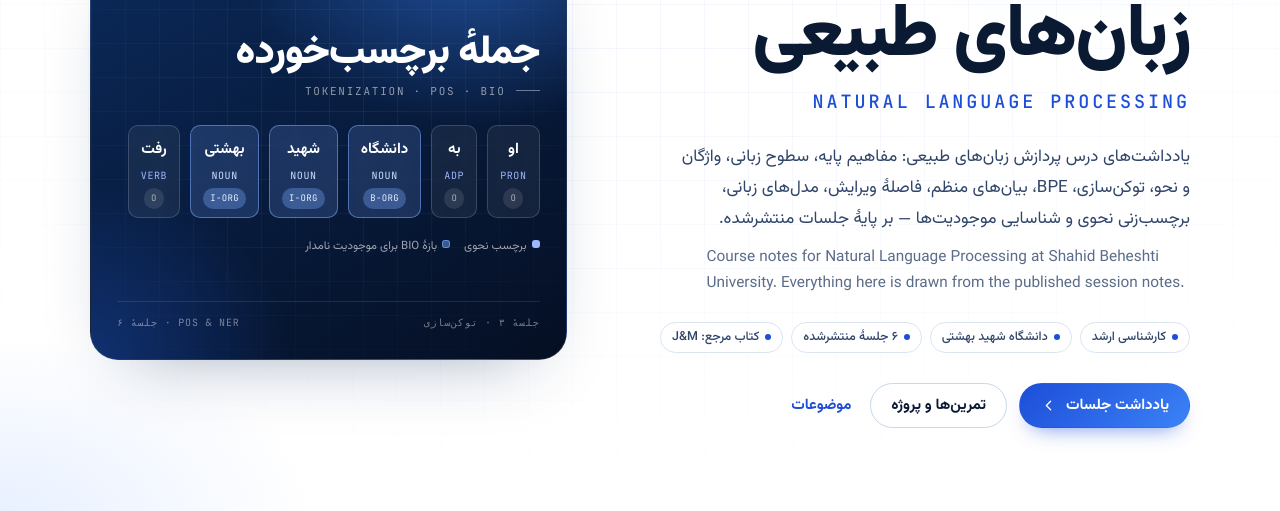
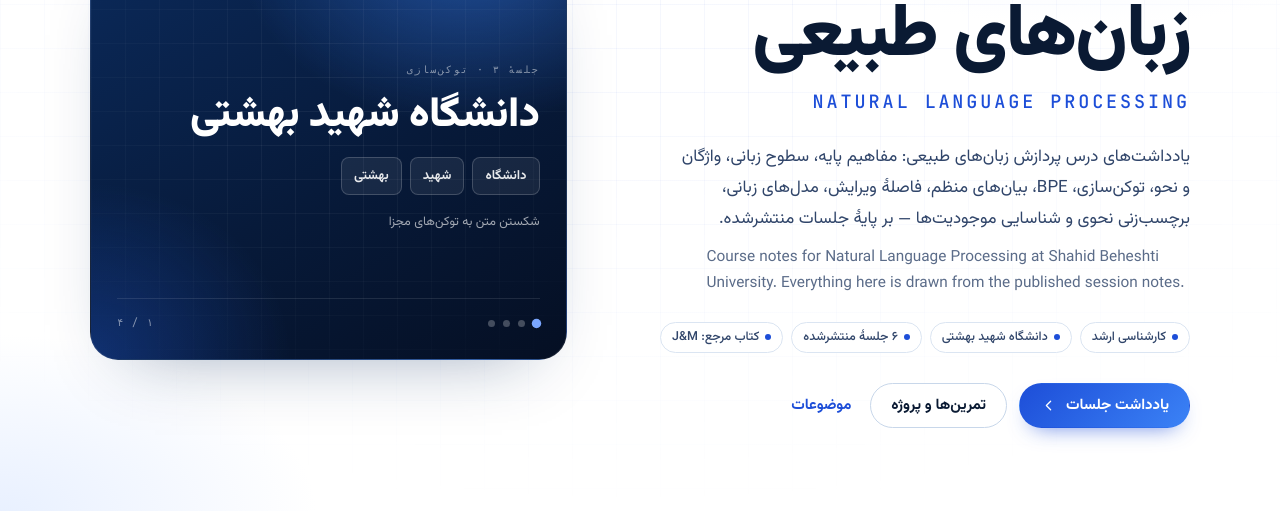
Before and after one commit to soheilnazari2001/nlp-sbu, a plain HTML site: page index.html in a window 1280 px wide. Shown: the part 289-800 px from the top of the page. Drawn offline with Linux system fonts and the light colour scheme.

Commit message:
Turn hero panel into a concept slideshow
Replace the static annotated-sentence panel with a four-slide
carousel cycling through real course concepts (tokenization, bigram
language model, POS tagging, NER with BIO), with dots, a slide
counter, fade transition, hover pause, and reduced-motion support.

Co-Authored-By: Claude Code <noreply@anthropic.com>

```diff
--- a/assets/css/site.css
+++ b/assets/css/site.css
@@ -446,56 +446,52 @@ hr { border: 0; border-top: 1px solid var(--line); margin: 2.2rem 0; }
 .panel-dots { display: flex; gap: 6px; }
 .panel-dots span { width: 6px; height: 6px; border-radius: 50%; background: rgba(255,255,255,.28); }
 .panel-dots span:first-child { background: #7aa6ff; }
-.panel-demo { position: relative; padding-block: 26px; }
-.panel-word {
-  font-size: clamp(1.8rem, 3.2vw, 2.5rem); font-weight: 900; line-height: 1.2;
-  color: #fff; letter-spacing: -0.02em; margin-bottom: 4px;
+.slides {
+  position: relative; flex: 1; display: flex; flex-direction: column;
+  justify-content: center; padding-block: 18px;
 }
-.panel-sub {
-  font-family: var(--mono); font-size: 11px; letter-spacing: .16em;
-  text-transform: uppercase; color: rgba(255,255,255,.55);
-  display: flex; align-items: center; gap: 10px;
+.slide { display: none; }
+.slide.is-active { display: block; animation: slide-in .55s ease both; }
+@keyframes slide-in {
+  from { opacity: 0; transform: translateY(8px); }
+  to { opacity: 1; transform: none; }
 }
-.panel-sub::before { content: ""; width: 24px; height: 1px; background: rgba(255,255,255,.4); }
-.panel-sentence {
-  margin-top: 24px; display: flex; flex-wrap: wrap; gap: 10px;
+.slide-eyebrow {
+  font-family: var(--mono); font-size: 10px; letter-spacing: .18em;
+  text-transform: uppercase; color: rgba(255,255,255,.5);
 }
-.tok {
-  display: flex; flex-direction: column; align-items: center; gap: 3px;
-  padding: 10px 12px 8px; border-radius: 10px;
-  border: 1px solid rgba(255,255,255,.16);
-  background: rgba(255,255,255,.06);
-  backdrop-filter: blur(4px);
+.slide-main {
+  margin-top: 10px; font-size: clamp(1.7rem, 3.4vw, 2.6rem); font-weight: 900;
+  color: #fff; line-height: 1.3; letter-spacing: -0.01em;
 }
-.tok-word { font-size: 15px; font-weight: 700; color: #fff; }
-.tok-pos {
-  font-family: var(--mono); font-size: 10px; letter-spacing: .06em;
-  color: #9db8ff;
+.slide-main.mono { font-family: var(--mono); letter-spacing: 0; }
+.slide-main.ent { color: #cfe0ff; }
+.slide-chips { margin-top: 14px; display: flex; flex-wrap: wrap; gap: 8px; }
+.chip-sl {
+  font-size: 13px; font-weight: 700; padding: 6px 12px; border-radius: 8px;
+  border: 1px solid rgba(255,255,255,.18); background: rgba(255,255,255,.07);
+  color: rgba(255,255,255,.9);
 }
-.tok-bio {
-  font-family: var(--mono); font-size: 9px; letter-spacing: .04em;
-  padding: 2px 7px; border-radius: 999px;
-  background: rgba(255,255,255,.1); color: rgba(255,255,255,.6);
+.slide-rows { margin-top: 14px; display: flex; flex-wrap: wrap; gap: 12px; }
+.row-tok { display: inline-flex; flex-direction: column; align-items: center; gap: 4px; font-size: 15px; font-weight: 700; color: #fff; }
+.row-tok i { font-style: normal; font-family: var(--mono); font-size: 10px; color: #9db8ff; }
+.row-bio {
+  font-family: var(--mono); font-size: 10.5px; padding: 5px 11px; border-radius: 999px;
+  background: rgba(122,166,255,.2); border: 1px solid rgba(122,166,255,.55); color: #eaf2ff;
 }
-.tok--ent { background: rgba(122,166,255,.18); border-color: rgba(122,166,255,.55); }
-.tok--ent .tok-pos { color: #cfe0ff; }
-.tok--ent .tok-bio { background: rgba(122,166,255,.35); color: #eaf2ff; }
-.panel-legend {
-  margin-top: 18px; display: flex; flex-wrap: wrap; gap: 14px;
-  font-size: 11.5px; color: rgba(255,255,255,.6);
+.slide-note { margin-top: 16px; font-size: 12.5px; color: rgba(255,255,255,.62); }
+.slide-ctrl {
+  display: flex; align-items: center; justify-content: space-between;
+  border-top: 1px solid rgba(255,255,255,.1); padding-top: 14px;
 }
-.panel-legend .lg {
-  display: inline-block; width: 8px; height: 8px; border-radius: 3px;
-  margin-inline-end: 5px; vertical-align: 1px;
+.slide-dots { display: flex; gap: 8px; }
+.sdot {
+  width: 7px; height: 7px; border-radius: 50%; padding: 0;
+  background: rgba(255,255,255,.25); border: 0;
+  transition: background .25s, transform .25s;
 }
-.lg--pos { background: #9db8ff; }
-.lg--bio { background: rgba(122,166,255,.45); border: 1px solid rgba(122,166,255,.7); }
-.panel-caption {
-  margin-top: 12px; display: flex; justify-content: space-between; gap: 10px;
-  font-family: var(--mono); font-size: 10px; letter-spacing: .08em;
-  color: rgba(255,255,255,.45); border-top: 1px solid rgba(255,255,255,.1);
-  padding-top: 12px;
-}
+.sdot.is-active { background: #7aa6ff; transform: scale(1.35); }
+.slide-count { font-family: var(--mono); font-size: 10.5px; color: rgba(255,255,255,.5); letter-spacing: .1em; }
 @media (max-width: 940px) {
   .hero-inner { grid-template-columns: 1fr; padding-block: 48px 56px; }
   .hero-panel { min-height: 340px; max-width: 560px; }
@@ -503,10 +499,8 @@ hr { border: 0; border-top: 1px solid var(--line); margin: 2.2rem 0; }
 }
 @media (max-width: 520px) {
   .hero-panel { min-height: 300px; padding: 20px; border-radius: 22px; }
-  .panel-word { font-size: 1.7rem; }
-  .panel-sentence { gap: 6px; }
-  .tok { padding: 8px 9px 6px; }
-  .tok-word { font-size: 13px; }
+  .slide-main { font-size: 1.6rem; }
+  .slide-rows { gap: 8px; }
 }
 
 /* ---------- Stats strip ---------- */
--- a/assets/js/site.js
+++ b/assets/js/site.js
@@ -215,3 +215,40 @@
     el.textContent = String(new Date().getFullYear());
   });
 })();
+
+/* ---------- hero slideshow ---------- */
+(function () {
+  var wrap = document.querySelector("[data-slides]");
+  if (!wrap) return;
+  var slides = Array.prototype.slice.call(wrap.querySelectorAll(".slide"));
+  var dots = Array.prototype.slice.call(document.querySelectorAll(".sdot"));
+  var count = document.querySelector("[data-slide-count]");
+  var idx = 0;
+  var timer = null;
+  var delay = 4500;
+  var reduced = window.matchMedia("(prefers-reduced-motion: reduce)").matches;
+
+  function show(i) {
+    idx = (i + slides.length) % slides.length;
+    slides.forEach(function (s, k) { s.classList.toggle("is-active", k === idx); });
+    dots.forEach(function (d, k) { d.classList.toggle("is-active", k === idx); });
+    if (count) count.textContent = faNumber(idx + 1) + " / " + faNumber(slides.length);
+  }
+  function stop() {
+    if (timer) { clearInterval(timer); timer = null; }
+  }
+  function play() {
+    stop();
+    if (!reduced) timer = setInterval(function () { show(idx + 1); }, delay);
+  }
+  dots.forEach(function (d) {
+    d.addEventListener("click", function () {
+      show(Number(d.getAttribute("data-goto")));
+      play();
+    });
+  });
+  wrap.addEventListener("mouseenter", stop);
+  wrap.addEventListener("mouseleave", play);
+  show(0);
+  play();
+})();
--- a/index.html
+++ b/index.html
@@ -82,25 +82,52 @@
           <span class="panel-label">NLP @ SBU · Course notes</span>
           <span class="panel-dots"><span></span><span></span><span></span></span>
         </div>
-        <div class="panel-demo">
-          <div class="panel-word">جملهٔ برچسب‌خورده</div>
-          <div class="panel-sub">tokenization · POS · BIO</div>
-          <div class="panel-sentence" dir="rtl">
-            <span class="tok"><span class="tok-word">او</span><span class="tok-pos">PRON</span><span class="tok-bio">O</span></span>
-            <span class="tok"><span class="tok-word">به</span><span class="tok-pos">ADP</span><span class="tok-bio">O</span></span>
-            <span class="tok tok--ent"><span class="tok-word">دانشگاه</span><span class="tok-pos">NOUN</span><span class="tok-bio">B-ORG</span></span>
-            <span class="tok tok--ent"><span class="tok-word">شهید</span><span class="tok-pos">NOUN</span><span class="tok-bio">I-ORG</span></span>
-            <span class="tok tok--ent"><span class="tok-word">بهشتی</span><span class="tok-pos">NOUN</span><span class="tok-bio">I-ORG</span></span>
-            <span class="tok"><span class="tok-word">رفت</span><span class="tok-pos">VERB</span><span class="tok-bio">O</span></span>
+        <div class="slides" data-slides>
+          <div class="slide is-active">
+            <div class="slide-eyebrow">جلسهٔ ۳ · توکن‌سازی</div>
+            <div class="slide-main" dir="rtl">دانشگاه شهید بهشتی</div>
+            <div class="slide-chips" dir="rtl">
+              <span class="chip-sl">دانشگاه</span>
+              <span class="chip-sl">شهید</span>
+              <span class="chip-sl">بهشتی</span>
+            </div>
+            <div class="slide-note">شکستن متن به توکن‌های مجزا</div>
           </div>
-          <div class="panel-legend">
-            <span><i class="lg lg--pos"></i>برچسب نحوی</span>
-            <span><i class="lg lg--bio"></i>بازهٔ BIO برای موجودیت نامدار</span>
+          <div class="slide">
+            <div class="slide-eyebrow">جلسهٔ ۵ · مدل زبانی</div>
+            <div class="slide-main mono" dir="ltr">P(w<sub>k</sub> | w<sub>k−1</sub>)</div>
+            <div class="slide-note">احتمال کلمهٔ بعدی به شرط کلمهٔ قبل — بای‌گرام</div>
+          </div>
+          <div class="slide">
+            <div class="slide-eyebrow">جلسهٔ ۶ · برچسب نحوی</div>
+            <div class="slide-main" dir="rtl">او به دانشگاه رفت</div>
+            <div class="slide-rows" dir="rtl">
+              <span class="row-tok">او<i>PRON</i></span>
+              <span class="row-tok">به<i>ADP</i></span>
+              <span class="row-tok">دانشگاه<i>NOUN</i></span>
+              <span class="row-tok">رفت<i>VERB</i></span>
+            </div>
+            <div class="slide-note">هر واژه یک برچسب نحوی می‌گیرد</div>
+          </div>
+          <div class="slide">
+            <div class="slide-eyebrow">جلسهٔ ۶ · NER و طرح BIO</div>
+            <div class="slide-main ent" dir="rtl">دانشگاه شهید بهشتی</div>
+            <div class="slide-rows" dir="ltr">
+              <span class="row-bio">B-ORG</span>
+              <span class="row-bio">I-ORG</span>
+              <span class="row-bio">I-ORG</span>
+            </div>
+            <div class="slide-note">موجودیت نامدار چندواژه‌ای با بازهٔ BIO</div>
           </div>
         </div>
-        <div class="panel-caption">
-          <span dir="ltr">جلسهٔ ۳ · توکن‌سازی</span>
-          <span dir="ltr">جلسهٔ ۶ · POS &amp; NER</span>
+        <div class="slide-ctrl">
+          <div class="slide-dots">
+            <button type="button" class="sdot is-active" data-goto="0" aria-label="اسلاید ۱"></button>
+            <button type="button" class="sdot" data-goto="1" aria-label="اسلاید ۲"></button>
+            <button type="button" class="sdot" data-goto="2" aria-label="اسلاید ۳"></button>
+            <button type="button" class="sdot" data-goto="3" aria-label="اسلاید ۴"></button>
+          </div>
+          <span class="slide-count" data-slide-count>۱ / ۴</span>
         </div>
       </div>
     </div>
```
